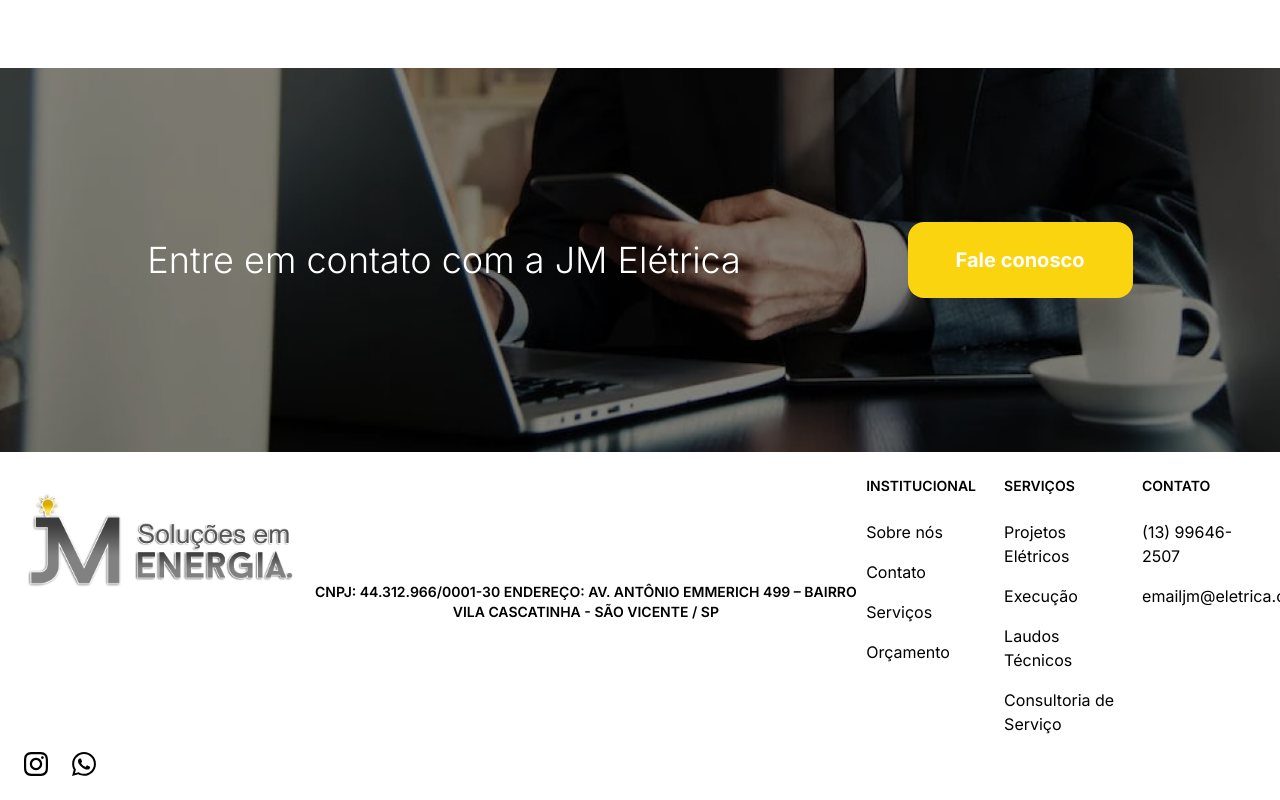
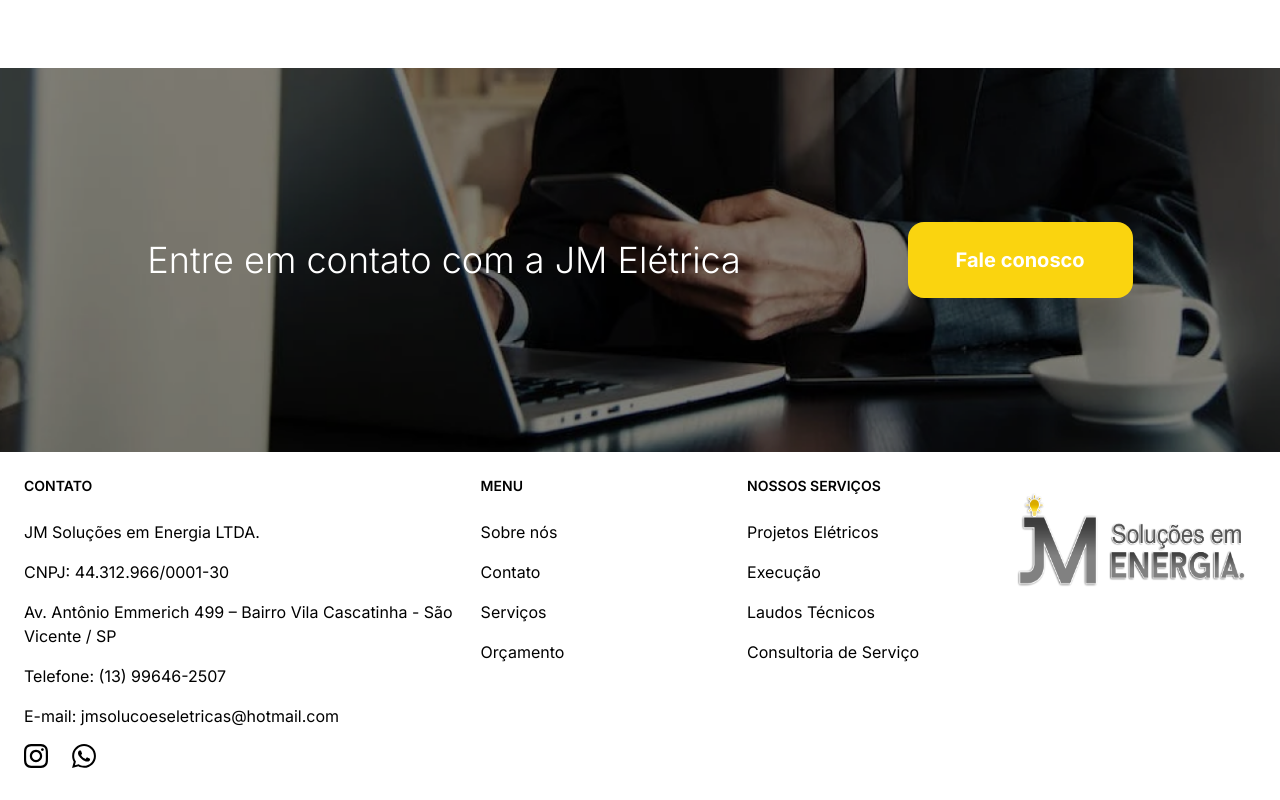
Before and after one commit to JellyFishDevelopment/jm-eletrica, a React (Vite) app: page / in a window 1280 px wide. Shown: the part 2385-3185 px from the top of the page. Built offline with nearby package versions, Linux system fonts and the light colour scheme.

Commit message:
arrumando footer

```diff
--- a/src/components/Footer.tsx
+++ b/src/components/Footer.tsx
@@ -5,17 +5,27 @@ export default function Footer() {
   return (
     <footer className="p-4 bg-white sm:p-6 ">
       <div className="md:flex md:justify-evenly">
-        <img src={logoImg} className="mx-auto sm:mx-0 my-4 h-24" alt="" />
         <div className="mb-6 md:mb-0 sm:text-center items-center flex">
-          <h2 className="mb-6 text-sm font-semibold text-black uppercase ">
-          CNPJ: 44.312.966/0001-30
-          Endereço: Av. Antônio Emmerich 499 – Bairro Vila Cascatinha - São Vicente / SP
-          </h2>
+          {/* <h2 className="mb-6 text-sm font-semibold text-black uppercase ">
+          oii
+          </h2> */}
         </div>
+        <div>
+            <h2 className="mb-6 text-sm font-semibold text-black uppercase ">
+              Contato
+            </h2>
+            <ul className="text-black flex flex-col ">
+              <li className="mb-4 ">JM Soluções em Energia LTDA.</li>
+              <li className="mb-4 ">CNPJ: 44.312.966/0001-30</li>
+              <li className="mb-4 ">Av. Antônio Emmerich 499 – Bairro Vila Cascatinha - São Vicente / SP</li>
+              <li className="mb-4 ">Telefone: (13) 99646-2507</li>
+              <li className="mb-4 ">E-mail: jmsolucoeseletricas@hotmail.com</li>
+            </ul>
+          </div>
         <div className="grid grid-cols-2 gap-8 sm:gap-6 sm:grid-cols-3">
           <div>
             <h2 className="mb-6 text-sm font-semibold text-black uppercase ">
-              Institucional
+              Menu
             </h2>
             <ul className="text-black flex flex-col ">
               <Link className="mb-4 hover:underline" to="/">
@@ -34,7 +44,7 @@ export default function Footer() {
           </div>
           <div>
             <h2 className="mb-6 text-sm font-semibold text-black uppercase ">
-              Serviços
+              Nossos Serviços
             </h2>
             <ul className="text-black flex flex-col ">
               <li className="mb-4 ">Projetos Elétricos</li>
@@ -43,15 +53,7 @@ export default function Footer() {
               <li className="mb-4 ">Consultoria de Serviço</li>
             </ul>
           </div>
-          <div>
-            <h2 className="mb-6 text-sm font-semibold text-black uppercase ">
-              Contato
-            </h2>
-            <ul className="text-black flex flex-col ">
-              <li className="mb-4 ">(13) 99646-2507</li>
-              <li className="mb-4 ">emailjm@eletrica.com</li>
-            </ul>
-          </div>
+          <img src={logoImg} className="mx-auto sm:mx-0 my-4 h-24" alt="" />
         </div>
       </div>
 
```
